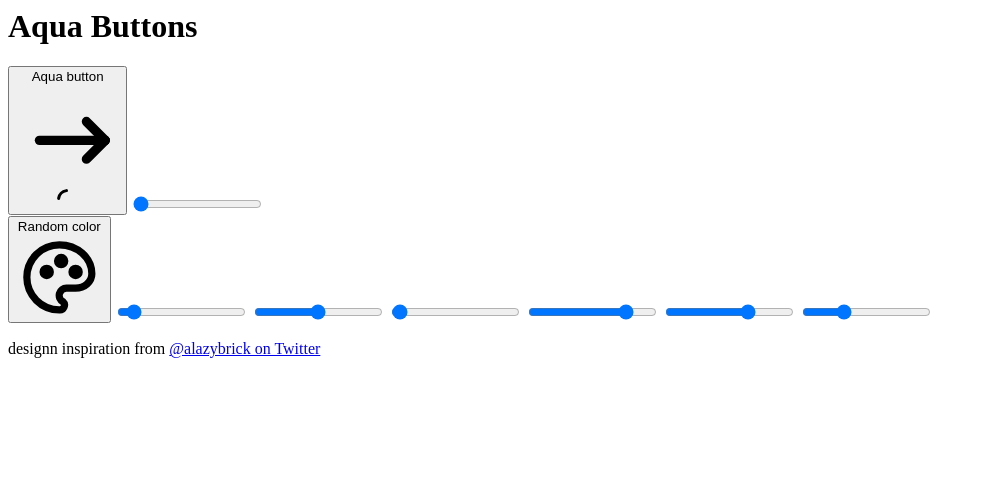
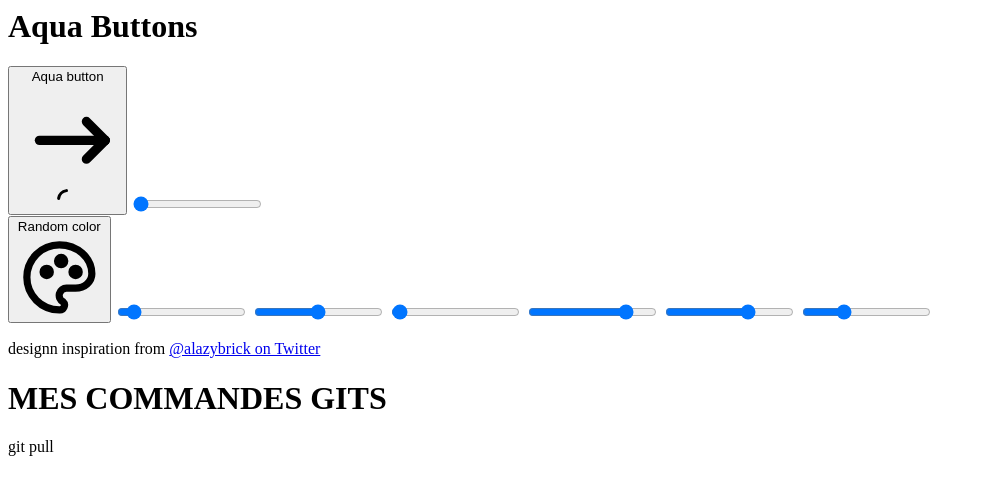
Before and after one commit to Badboy-dev/cours_git, a plain HTML site: page index.html in a window 1280 px wide. Shown: the whole page, without its empty margins (0-985 px from the left). Drawn offline with Linux system fonts and the light colour scheme.

Commit message:
ajout commande

```diff
--- a/index.html
+++ b/index.html
@@ -44,4 +44,7 @@
     <input id="gradoff" type="range" orient="vertical" min="20" max="120" value=50>
   </div>
   <p>designn inspiration from <a href="https://twitter.com/alazybrick/status/1600191967907938320">@alazybrick on Twitter</a></p>
+  <H1>MES COMMANDES GITS</H1>
+
+  <P> git pull </P>
 </main>
```
